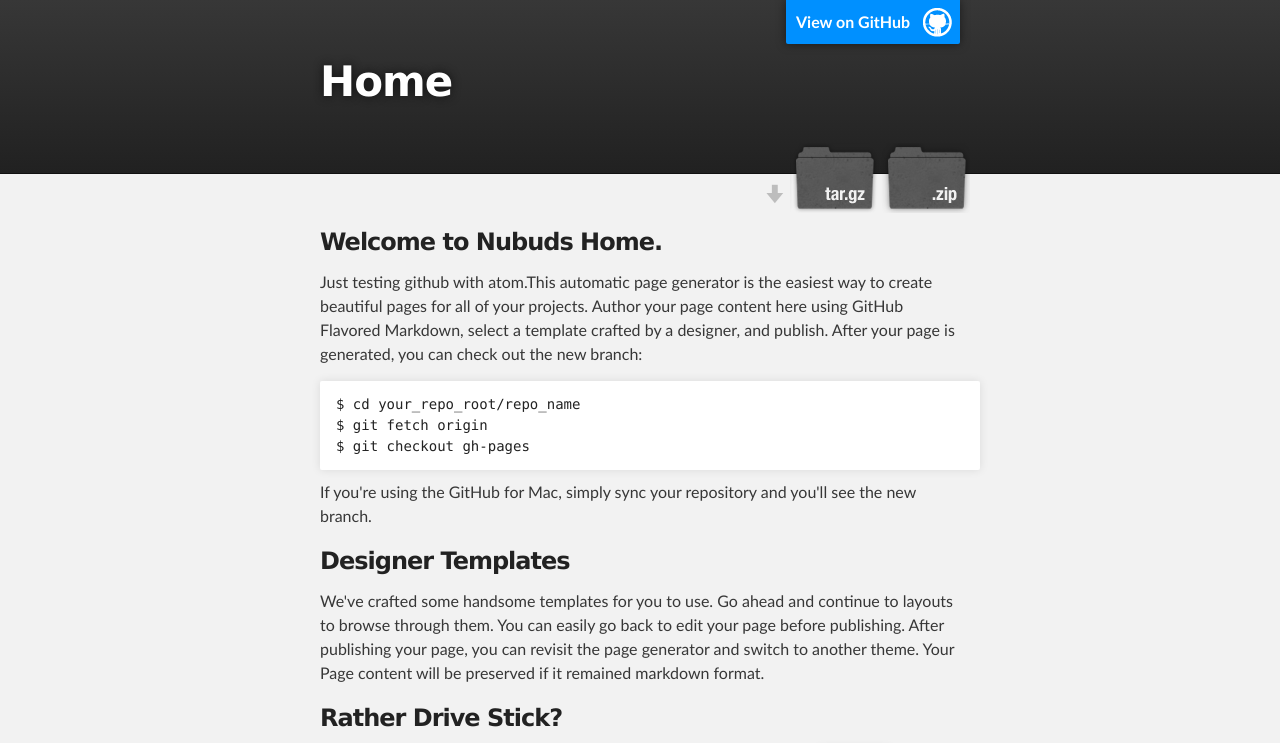
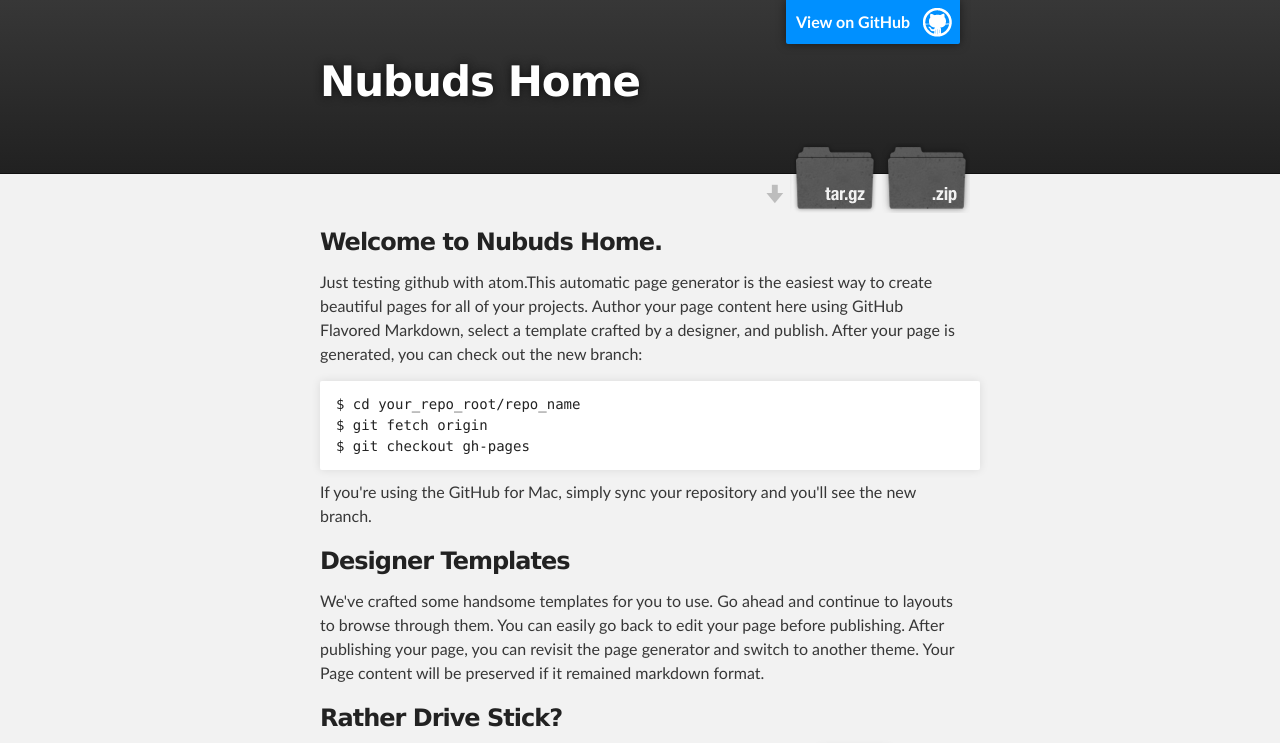
Before and after one commit to nubuds/home, a plain HTML site: page index.html in a window 1280 px wide. Shown: the top 743 px of the page. Drawn offline with Linux system fonts and the light colour scheme.

Commit message:
changed heading to Nubuds Home
test

```diff
--- a/index.html
+++ b/index.html
@@ -18,7 +18,7 @@
         <header class="inner">
           <a id="forkme_banner" href="https://github.com/nubuds/home">View on GitHub</a>
 
-          <h1 id="project_title">Home</h1>
+          <h1 id="project_title">Nubuds Home</h1>
           <h2 id="project_tagline"></h2>
 
             <section id="downloads">
```
